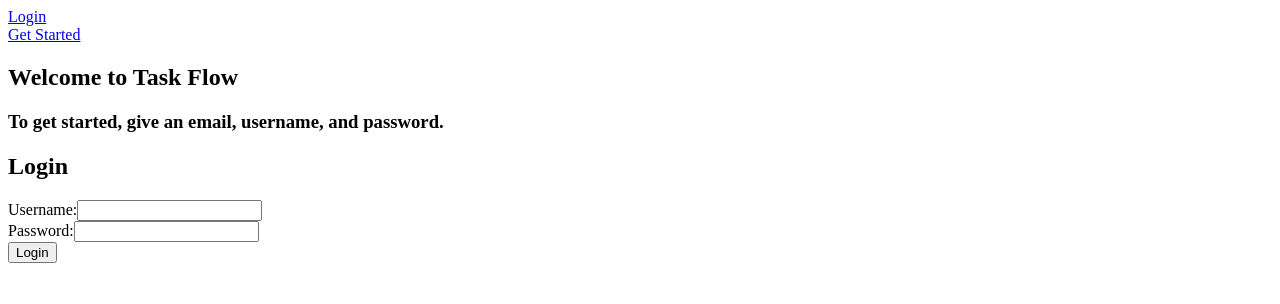
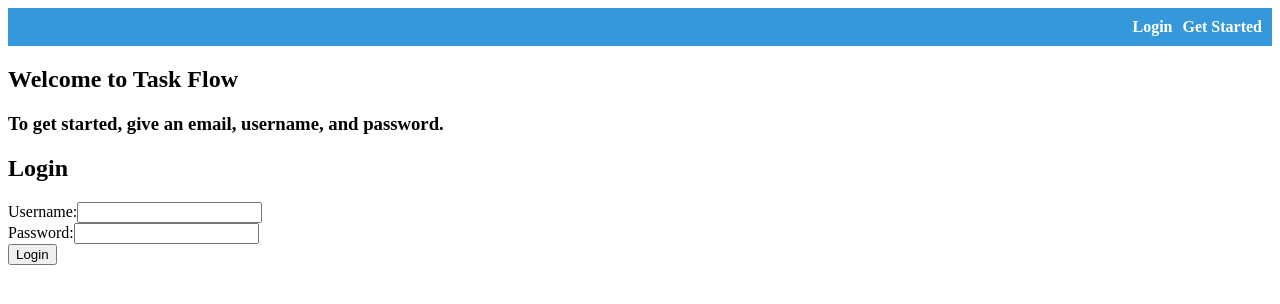
Before and after one commit to fullstackstorm/task-flow, a React (Create React App) app in the folder client/: page /login in a window 1280 px wide. Shown: the top 304 px of the page. Built offline with nearby package versions, Linux system fonts and the light colour scheme; no server answers.

Commit message:
Add a logout button.

```diff
--- a/client/src/components/Header.js
+++ b/client/src/components/Header.js
@@ -1,20 +1,82 @@
-import React from "react";
-import { NavLink } from "react-router-dom/cjs/react-router-dom";
+import React, { useState, useEffect } from 'react';
+import { NavLink } from 'react-router-dom';
+import LogoutButton from './LogoutButton';
+import styled from 'styled-components';
 
-function Header() {
+const HeaderContainer = styled.div`
+  background-color: #3498db;
+  color: #fff;
+  padding: 10px;
+  display: flex;
+  justify-content: flex-end;
+`;
+
+const NavItems = styled.div`
+  display: flex;
+  justify-content: flex-end;
+`;
+
+const NavItem = styled.div`
+  margin-left: 10px;
+
+  a {
+    text-decoration: none;
+    color: #fff;
+    font-weight: bold;
+
+    &:hover {
+      text-decoration: underline;
+    }
+  }
+`;
+
+function Header()
+{
+    const [isLoggedIn, setIsLoggedIn] = useState(false);
+
+    useEffect(() =>
+    {
+        // Check user session to determine if the user is logged in
+        fetch('/check_session', {
+            method: 'GET',
+            credentials: 'include',
+        })
+            .then((response) =>
+            {
+                if (response.status === 200)
+                {
+                    setIsLoggedIn(true);
+                }
+            })
+            .catch((error) =>
+            {
+                console.error('Error checking user session:', error);
+            });
+    }, []);
+
     return (
-        <div className="header">
-            <div>
+        <HeaderContainer>
+            <NavItems>
+                {isLoggedIn ? (
+                    <NavItem>
+                        <LogoutButton>Logout</LogoutButton>
+                    </NavItem>
+                ) : (
+                    <>
+                        <NavItem>
                             <NavLink to="/login" exact>
                                 Login
                             </NavLink>
-            </div>
-            <div>
+                        </NavItem>
+                        <NavItem>
                             <NavLink to="/signup" exact>
                                 Get Started
                             </NavLink>
-            </div>
-        </div>
+                        </NavItem>
+                    </>
+                )}
+            </NavItems>
+        </HeaderContainer>
     );
 }
 
--- a/client/src/components/LoginPage.js
+++ b/client/src/components/LoginPage.js
@@ -3,7 +3,7 @@ import LoginForm from './LoginForm'
 
 function LoginPage(){
     return (
-        <div className="signup-page">
+        <div className="login-page">
             <h2>Welcome to Task Flow</h2>
             <h3>To get started, give an email, username, and password.</h3>
             <LoginForm></LoginForm>
--- /dev/null
+++ b/client/src/components/LogoutButton.js
@@ -0,0 +1,48 @@
+import React from 'react';
+import styled from 'styled-components';
+import { useHistory } from 'react-router-dom';
+
+const StyledButton = styled.button`
+  background: none;
+  border: none;
+  text-decoration: none;
+  color: #fff;
+  font-weight: bold;
+  cursor: pointer;
+  font-size: 16px;
+
+  &:hover {
+    text-decoration: underline;
+  }
+`;
+
+function LogoutButton()
+{
+    const history = useHistory();
+
+    const handleLogout = () =>
+    {
+        // Perform the logout and redirect the user to the main page
+        fetch('/logout', {
+            method: 'DELETE',
+            credentials: 'include',
+        })
+            .then((response) =>
+            {
+                if (response.status === 204)
+                {
+                    history.push('/'); // Redirect to the main page
+                }
+            })
+            .catch((error) =>
+            {
+                console.error('Error logging out:', error);
+            });
+    };
+
+    return (
+        <StyledButton onClick={handleLogout}>Logout</StyledButton>
+    );
+}
+
+export default LogoutButton;
--- /dev/null
+++ b/package.json
@@ -0,0 +1,5 @@
+{
+  "dependencies": {
+    "react-redux": "^8.1.3"
+  }
+}
```
Also changed, not shown: 1 other file (tests, documents, lock files or other folders). Lines whose indentation alone changed are shown as unchanged.
